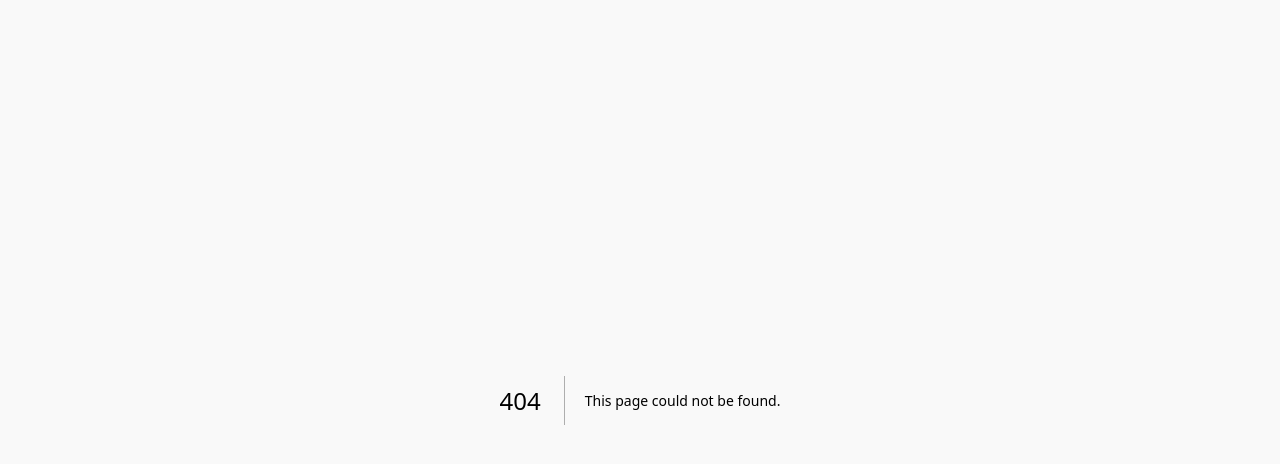
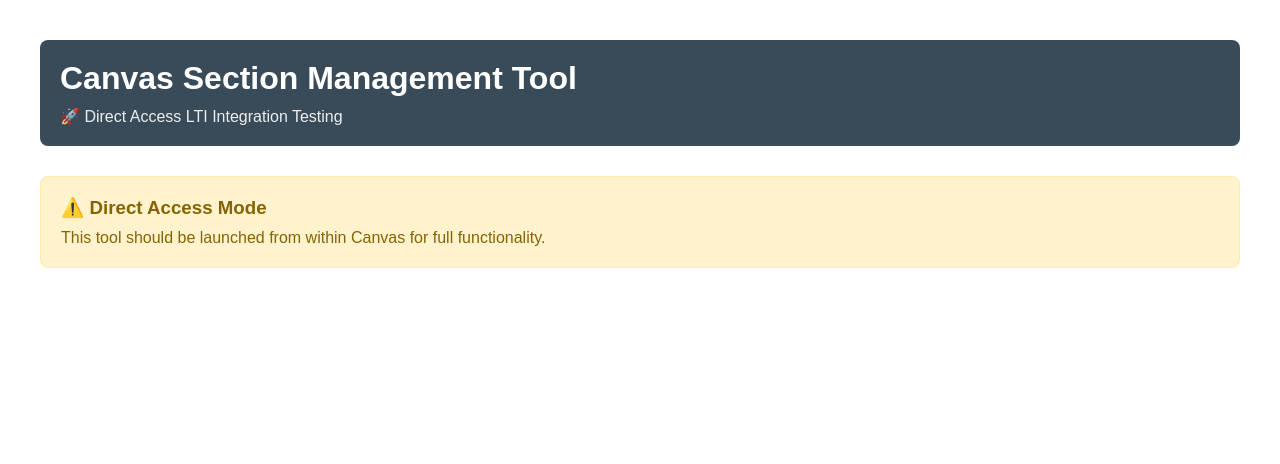
Before and after one commit to anbinumer/canvas-section-tool, a Next.js app: page /lti-launch in a window 1280 px wide. Before the commit this address had no page. Shown: the top 464 px of the page. Built offline with nearby package versions, Linux system fonts and the light colour scheme.

Commit message:
Move LTI launch page to root level

```diff
--- /dev/null
+++ b/src/app/lti-launch/page.tsx
@@ -0,0 +1,147 @@
+'use client';
+
+import { useEffect, useState } from 'react';
+import { useSearchParams } from 'next/navigation';
+
+interface LTIContext {
+  user?: any;
+  course?: any;
+  platform?: any;
+  isAuthenticated: boolean;
+}
+
+export default function LTILaunch() {
+  console.log('LTI Launch page component rendering');
+  const [ltiContext, setLtiContext] = useState<LTIContext>({ isAuthenticated: false });
+  const [loading, setLoading] = useState(true);
+  const searchParams = useSearchParams();
+
+  useEffect(() => {
+    console.log('LTI Launch useEffect running');
+    console.log('Search params:', Object.fromEntries(searchParams?.entries() || []));
+
+    // Check for LTI parameters
+    const hasLtiParams = searchParams?.has('lti_message_hint') ||
+                        searchParams?.has('id_token') ||
+                        searchParams?.has('state');
+
+    console.log('Has LTI params:', hasLtiParams);
+
+    // Simulate LTI context for now (in real implementation, this would come from LTI authentication)
+    const mockLtiContext = {
+      user: {
+        id: '12345',
+        name: 'Test User',
+        email: 'user@acu.edu.au',
+        roles: ['Instructor']
+      },
+      course: {
+        id: '26038',
+        name: 'SWTP631 FIELD PRACTICUM 2',
+        label: 'SWTP631'
+      },
+      platform: {
+        name: 'Canvas Beta',
+        version: '1.3',
+        url: 'aculeo.beta.instructure.com'
+      },
+      isAuthenticated: hasLtiParams
+    };
+
+    console.log('Setting LTI context:', mockLtiContext);
+    setLtiContext(mockLtiContext);
+    setLoading(false);
+  }, [searchParams]);
+
+  if (loading) {
+    return (
+      <div style={{
+        padding: '40px',
+        backgroundColor: '#ffffff',
+        minHeight: '100vh',
+        display: 'flex',
+        justifyContent: 'center',
+        alignItems: 'center'
+      }}>
+        <div>Loading Canvas integration...</div>
+      </div>
+    );
+  }
+
+  return (
+    <div style={{
+      padding: '40px',
+      backgroundColor: '#ffffff',
+      minHeight: '100vh',
+      maxWidth: '1200px',
+      margin: '0 auto'
+    }}>
+      <div style={{
+        backgroundColor: '#394B58',
+        color: 'white',
+        padding: '20px',
+        borderRadius: '8px',
+        marginBottom: '30px'
+      }}>
+        <h1 style={{
+          fontSize: '32px',
+          margin: '0 0 10px 0',
+          fontWeight: 'bold'
+        }}>
+          Canvas Section Management Tool
+        </h1>
+        <p style={{
+          fontSize: '16px',
+          margin: '0',
+          opacity: '0.9'
+        }}>
+          🚀 {ltiContext.isAuthenticated ? 'Launched from Canvas Beta!' : 'Direct Access'} LTI Integration {ltiContext.isAuthenticated ? 'Active' : 'Testing'}
+        </p>
+      </div>
+
+      {ltiContext.isAuthenticated ? (
+        <div style={{
+          backgroundColor: '#e8f5e8',
+          padding: '20px',
+          borderRadius: '8px',
+          border: '1px solid #c3e6c3',
+          marginBottom: '30px'
+        }}>
+          <h3 style={{
+            color: '#2d5a2d',
+            margin: '0 0 15px 0'
+          }}>
+            ✅ LTI Launch Successful
+          </h3>
+          <div style={{ color: '#2d5a2d' }}>
+            <p><strong>User:</strong> {ltiContext.user?.name} ({ltiContext.user?.email})</p>
+            <p><strong>Course:</strong> {ltiContext.course?.name}</p>
+            <p><strong>Platform:</strong> {ltiContext.platform?.name}</p>
+            <p><strong>Roles:</strong> {ltiContext.user?.roles?.join(', ')}</p>
+          </div>
+        </div>
+      ) : (
+        <div style={{
+          backgroundColor: '#fff3cd',
+          padding: '20px',
+          borderRadius: '8px',
+          border: '1px solid #ffeaa7',
+          marginBottom: '30px'
+        }}>
+          <h3 style={{
+            color: '#856404',
+            margin: '0 0 10px 0'
+          }}>
+            ⚠️ Direct Access Mode
+          </h3>
+          <p style={{
+            color: '#856404',
+            margin: '0'
+          }}>
+            This tool should be launched from within Canvas for full functionality.
+          </p>
+        </div>
+      )}
+    </div>
+  );
+}
--- a/src/app/page.tsx
+++ b/src/app/page.tsx
@@ -123,7 +123,7 @@
         <h2>Test Links:</h2>
         <ul>
           <li>
-            <a href="/lti/launch" style={{ color: 'blue', textDecoration: 'underline' }}>
+            <a href="/lti-launch" style={{ color: 'blue', textDecoration: 'underline' }}>
               Test LTI Launch Page
             </a>
           </li>
```
